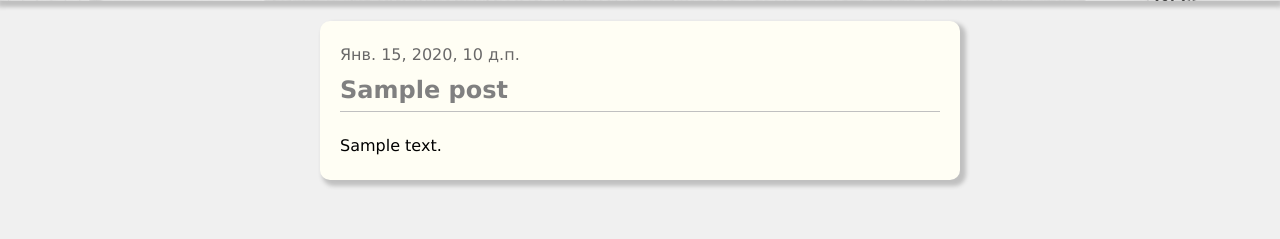
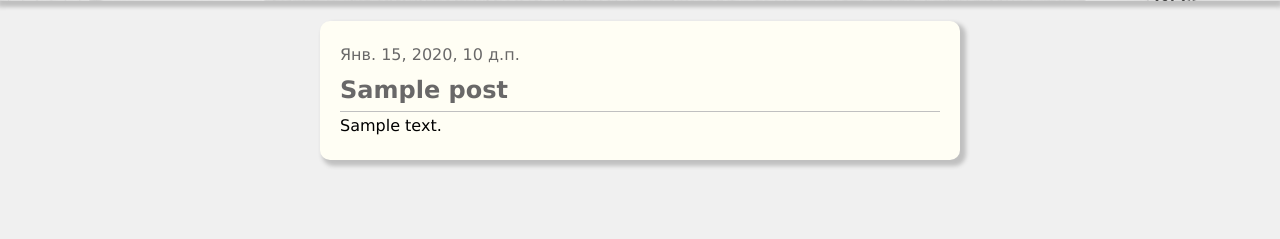
Before and after one commit to bronewi4ok/blogapp, a Django app: page /post/1/ in a window 1280 px wide. Shown: the part 263-502 px from the top of the page. Run offline with Django 3.2, Linux system fonts and the light colour scheme; tables that the repository leaves empty hold one stand-in row (values such as "Sample post").

Commit message:
post_header was changed

```diff
--- a/blogapp/static/css/blogapp.css
+++ b/blogapp/static/css/blogapp.css
@@ -6,18 +6,18 @@
     line-height: 1.75;
 }
 
-body{
+body {
     background-color: rgb(240, 240, 240);
 }
 
 
-.main{
+.main {
     display: grid;
     grid-gap: 20px;
     justify-items: center;
 }
 
-.posts{
+.posts {
     padding: 20px;
     width: 50%;
     background-color: rgb(255, 254, 244);
@@ -26,21 +26,16 @@ body{
     transition: 1;
 }
 
-.posts>h2{
-    color: gray;
-    margin-bottom: 20px;
+
+.post_header {
+    color: rgb(105, 104, 104);
     border-bottom-style: solid;
     border-bottom-width: thin;
     border-bottom-color: silver;
 }
 
-.posts a, p:nth-child(1){
-    color: rgb(105, 104, 104);
-}
 
-
-
-.header{
+.header {
     height: 33%;
     background-position: center;
     background-size: cover;
@@ -52,7 +47,7 @@ body{
 }
 
 
-.header h1{
+.header h1 {
     font-size: 50px;
     text-align: center;
     display: flex;
@@ -67,17 +62,17 @@ body{
     color: white;
 }
 
-.header h1:hover{
+.header h1:hover {
     background-color: rgba(80, 80, 80, 0.7);
     box-shadow: 0px 0px 4px 4px rgb(153, 152, 152);
 }
 
 
-.font{
+.font {
     color: rgb(50, 50, 50);
 }
 
-.footer{
+.footer {
     color: rgb(50, 50, 50);
     display: flex;
     justify-content: center;
@@ -87,7 +82,8 @@ body{
     background-position: center;
     background-size: cover;
 }
-.footer div{
+
+.footer div {
     display: flex;
     justify-content: center;
     align-items: center;
@@ -96,14 +92,14 @@ body{
     background-color: rgba(141, 140, 155, 0.7);
 }
 
-.footer h1{
+.footer h1 {
     color: white;
     font-size: 50px;
 }
 
 
 
-@media only screen and (max-width: 900px){
+@media only screen and (max-width: 900px) {
     .posts {
         width: 100vw;
         border-radius: 0;
--- a/blogapp/templates/blogapp/base.html
+++ b/blogapp/templates/blogapp/base.html
@@ -18,7 +18,6 @@
         {% block content %}
         {% endblock %}
     </div>
-
 </body>
 
 </html>
--- a/blogapp/templates/blogapp/post_detail.html
+++ b/blogapp/templates/blogapp/post_detail.html
@@ -2,10 +2,12 @@
 
 {% block content %}
     <div class="posts">
-        {% if post.published_date %}
-            <p>{{ post.published_date }}</p>
-        {% endif %}
-        <h2>{{ post.title }}</h2>
+        <div class="post_header">
+            {% if post.published_date %}
+                <p>{{ post.published_date }}</p>
+            {% endif %}
+            <h2>{{ post.title }}</h2>
+        </div>
         <p>{{ post.text|linebreaksbr }}</p>
     </div>
 {% endblock %}
```
Also changed, not shown: blogapp/templates/blogapp/post_list.html (+6 -2 lines).
